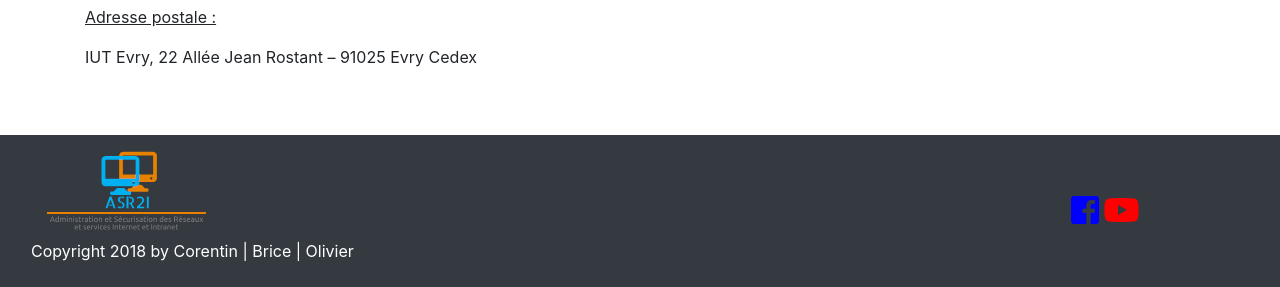
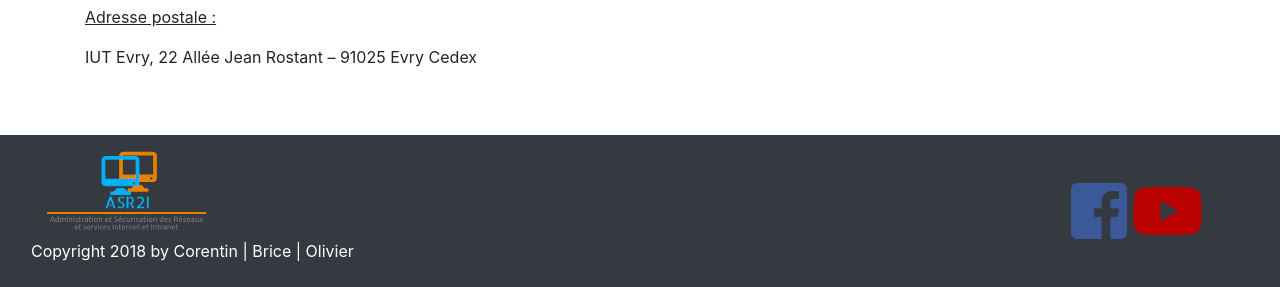
Before and after one commit to birbo971/ASRII-Project, a PHP site: page /lieu.php in a window 1280 px wide. Shown: the part 702-989 px from the top of the page. Run offline with PHP 8.4, Linux system fonts and the light colour scheme.

Commit message:
Modif reseaux

```diff
--- a/css/main.css
+++ b/css/main.css
@@ -78,13 +78,13 @@ footer {
 }
 
 .fa-facebook-square {
-  color: blue;
-  font-size: 32px;
+  color: #3B5998;
+  font-size: 64px;
 }
 
 .fa-youtube {
-  color: red;
-  font-size: 32px;
+  color: #BB0000;
+  font-size: 64px;
 
 .contentcenter {
   margin-left: auto;
```
Also changed, not shown: img/youtube.jpg.
